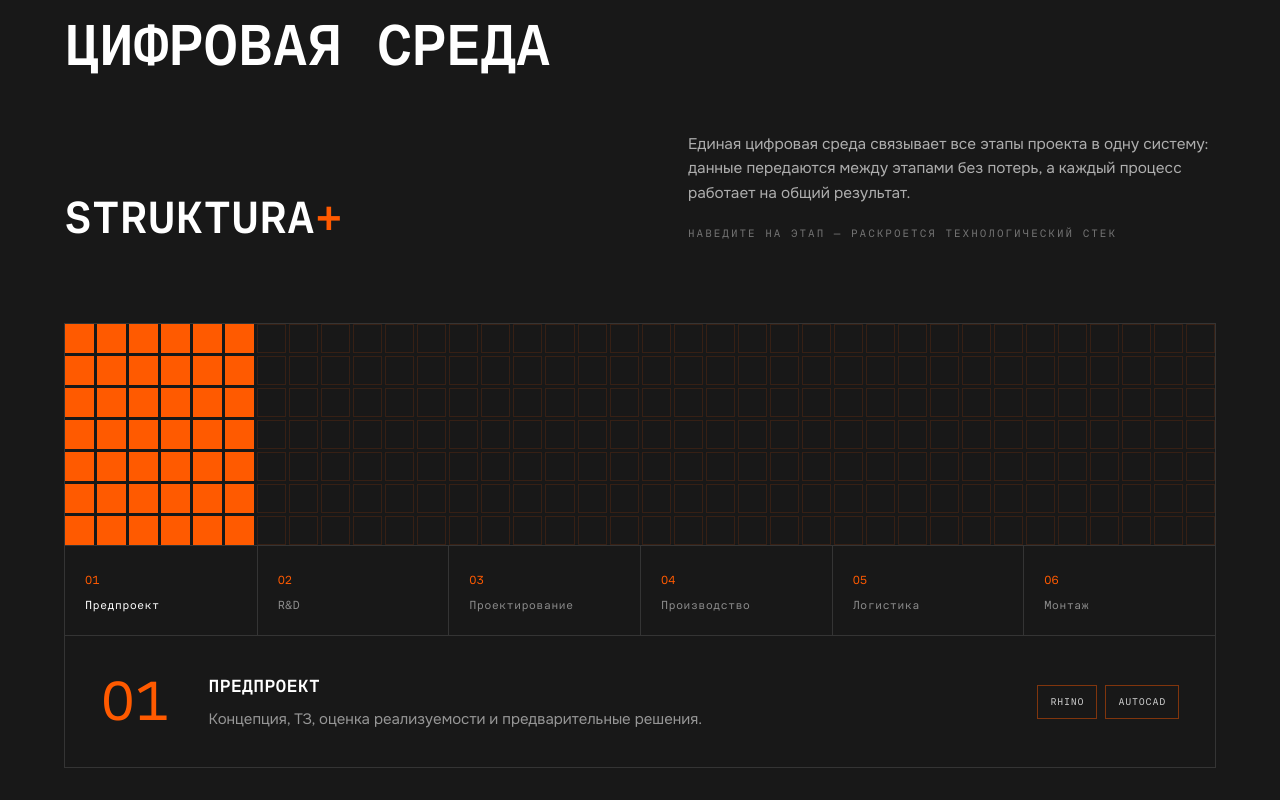
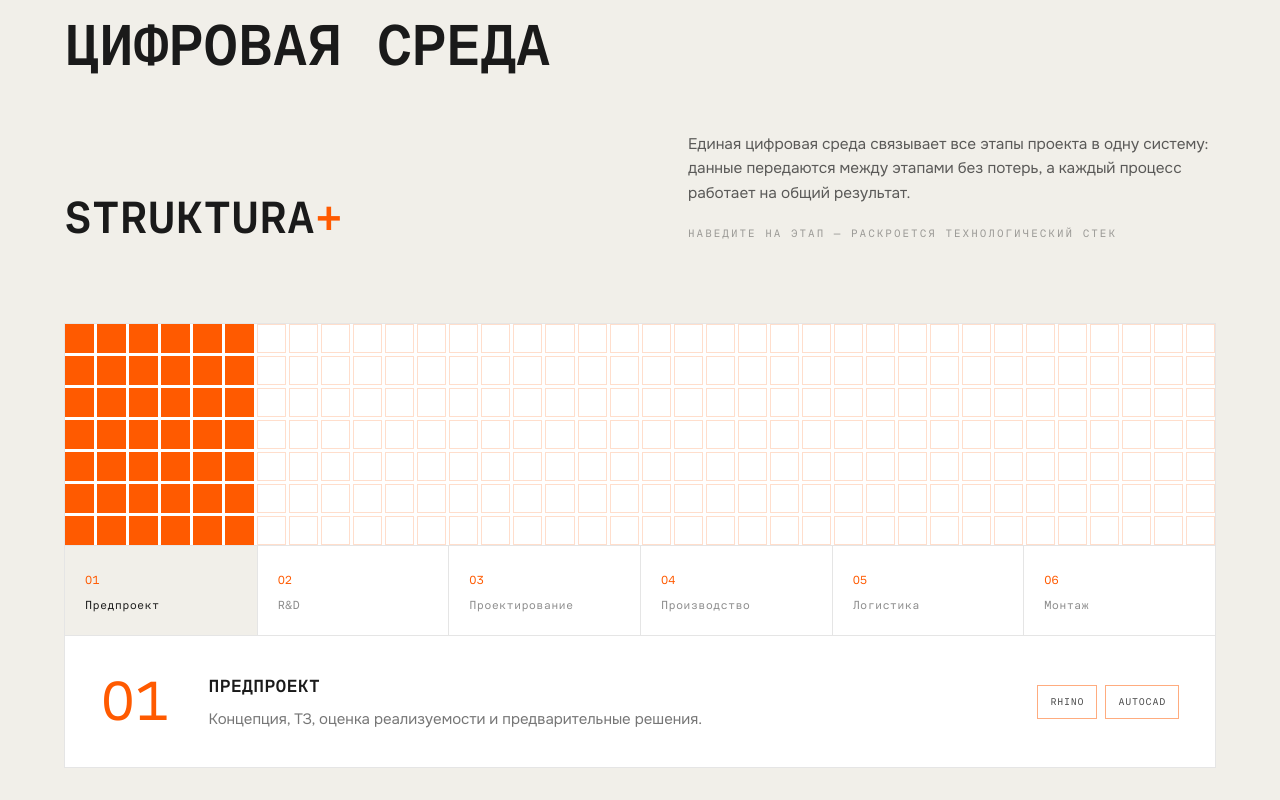
Before and after one commit to timurthejohn-droid/struktura, a Next.js app: page / in a window 1280 px wide. Shown: the part 5620-6420 px from the top of the page. Built offline with nearby package versions, Linux system fonts and the light colour scheme.

Commit message:
Цифровая среда на главной — светлая тема для контраста с тёмными Материалами
Co-Authored-By: Claude Fable 5 <noreply@anthropic.com>

```diff
--- a/app/components/DigitalEnvFlow.tsx
+++ b/app/components/DigitalEnvFlow.tsx
@@ -22,29 +22,29 @@ export default function DigitalEnvFlow() {
   const a = stages[active];
 
   return (
-    <section id="digital" className="py-28 md:py-44" style={{ background: "var(--coal)" }}>
+    <section id="digital" className="py-28 md:py-44" style={{ background: "var(--paper)" }}>
       <div className="container-x">
-        <SectionHead index="05" kicker="Цифровая среда" theme="dark" />
+        <SectionHead index="05" kicker="Цифровая среда" theme="light" />
 
         {/* intro */}
         <div ref={ref} className="reveal grid lg:grid-cols-[1fr_1fr] gap-10 lg:gap-24 items-end mb-14 md:mb-20">
-          <h2 className="text-white" style={{ fontSize: "clamp(30px, 3.6vw, 60px)", lineHeight: 1.04 }}>
+          <h2 className="text-ink" style={{ fontSize: "clamp(30px, 3.6vw, 60px)", lineHeight: 1.04 }}>
             STRUKTURA<span className="text-orange">+</span>
           </h2>
           <div>
-            <p className="font-body text-white/65" style={{ fontSize: "clamp(15px, 1.2vw, 19px)", lineHeight: 1.6 }}>
+            <p className="font-body text-ink/70" style={{ fontSize: "clamp(15px, 1.2vw, 19px)", lineHeight: 1.6 }}>
               Единая цифровая среда связывает все этапы проекта в&nbsp;одну систему: данные
               передаются между этапами без&nbsp;потерь, а&nbsp;каждый процесс работает
               на&nbsp;общий результат.
             </p>
-            <p className="font-mono text-white/40 text-[11px] tracking-[0.18em] uppercase mt-5">
+            <p className="font-mono text-ink/40 text-[11px] tracking-[0.18em] uppercase mt-5">
               Наведите на&nbsp;этап — раскроется технологический стек
             </p>
           </div>
         </div>
 
         {/* environment board */}
-        <div style={{ border: "1px solid var(--line-dark)", background: "var(--coal)" }}>
+        <div style={{ border: "1px solid var(--line-light)", background: "var(--paper-card)" }}>
           {/* matrix of cells (the "environment") */}
           <div
             className=""
@@ -61,7 +61,7 @@ export default function DigitalEnvFlow() {
                   onMouseEnter={() => setActive(stage)}
                   style={{
                     aspectRatio: "1 / 1",
-                    border: `1px solid ${on ? "rgba(255,90,0,0.9)" : "rgba(255,90,0,0.13)"}`,
+                    border: `1px solid ${on ? "rgba(255,90,0,0.9)" : "rgba(255,90,0,0.2)"}`,
                     background: on ? "var(--orange)" : "transparent",
                     transition: "background 0.35s ease, border-color 0.35s ease",
                     transitionDelay: on ? `${(col % PER) * 34 + row * 26}ms` : "0ms",
@@ -72,7 +72,7 @@ export default function DigitalEnvFlow() {
           </div>
 
           {/* stage labels aligned under the matrix */}
-          <div className="grid grid-cols-3 md:grid-cols-6" style={{ borderTop: "1px solid var(--line-dark)" }}>
+          <div className="grid grid-cols-3 md:grid-cols-6" style={{ borderTop: "1px solid var(--line-light)" }}>
             {stages.map((s, i) => {
               const on = active === i;
               return (
@@ -82,12 +82,12 @@ export default function DigitalEnvFlow() {
                   onFocus={() => setActive(i)}
                   className="text-left p-4 md:p-5 transition-colors"
                   style={{
-                    borderLeft: i % 6 === 0 ? undefined : "1px solid var(--line-dark)",
-                    background: on ? "var(--coal)" : "transparent",
+                    borderLeft: i % 6 === 0 ? undefined : "1px solid var(--line-light)",
+                    background: on ? "var(--paper)" : "transparent",
                   }}
                 >
                   <span className="font-mono text-orange text-xs">{s.n}</span>
-                  <span className="block font-mono text-[12px] tracking-[0.02em] mt-1" style={{ color: on ? "#fff" : "rgba(255,255,255,0.5)" }}>
+                  <span className="block font-mono text-[12px] tracking-[0.02em] mt-1" style={{ color: on ? "var(--ink)" : "rgba(26,26,26,0.5)" }}>
                     {s.name}
                   </span>
                 </button>
@@ -96,20 +96,20 @@ export default function DigitalEnvFlow() {
           </div>
 
           {/* slide-out tech stack for the active stage */}
-          <div className="p-6 md:p-9" style={{ borderTop: "1px solid var(--line-dark)" }}>
+          <div className="p-6 md:p-9" style={{ borderTop: "1px solid var(--line-light)" }}>
             <div key={active} className="env-slide grid md:grid-cols-[auto_1fr_auto] gap-5 md:gap-10 md:items-center">
               <div className="font-mono text-orange" style={{ fontSize: "clamp(34px, 4.4vw, 60px)", lineHeight: 1 }}>
                 {a.n}
               </div>
               <div>
-                <h3 className="font-mono text-white text-lg mb-2 tracking-[0.02em]">{a.name}</h3>
-                <p className="font-body text-white/55 max-w-xl" style={{ fontSize: 15, lineHeight: 1.55 }}>
+                <h3 className="font-mono text-ink text-lg mb-2 tracking-[0.02em]">{a.name}</h3>
+                <p className="font-body text-ink/60 max-w-xl" style={{ fontSize: 15, lineHeight: 1.55 }}>
                   {a.desc}
                 </p>
               </div>
               <div className="flex flex-wrap gap-2 md:justify-end">
                 {a.tech.map((tt) => (
-                  <span key={tt} className="font-mono text-[10px] tracking-[0.08em] uppercase px-3 py-2 text-white/80 whitespace-nowrap" style={{ border: "1px solid rgba(255,90,0,0.45)" }}>
+                  <span key={tt} className="font-mono text-[10px] tracking-[0.08em] uppercase px-3 py-2 text-ink/80 whitespace-nowrap" style={{ border: "1px solid rgba(255,90,0,0.5)" }}>
                     {tt}
                   </span>
                 ))}
```
